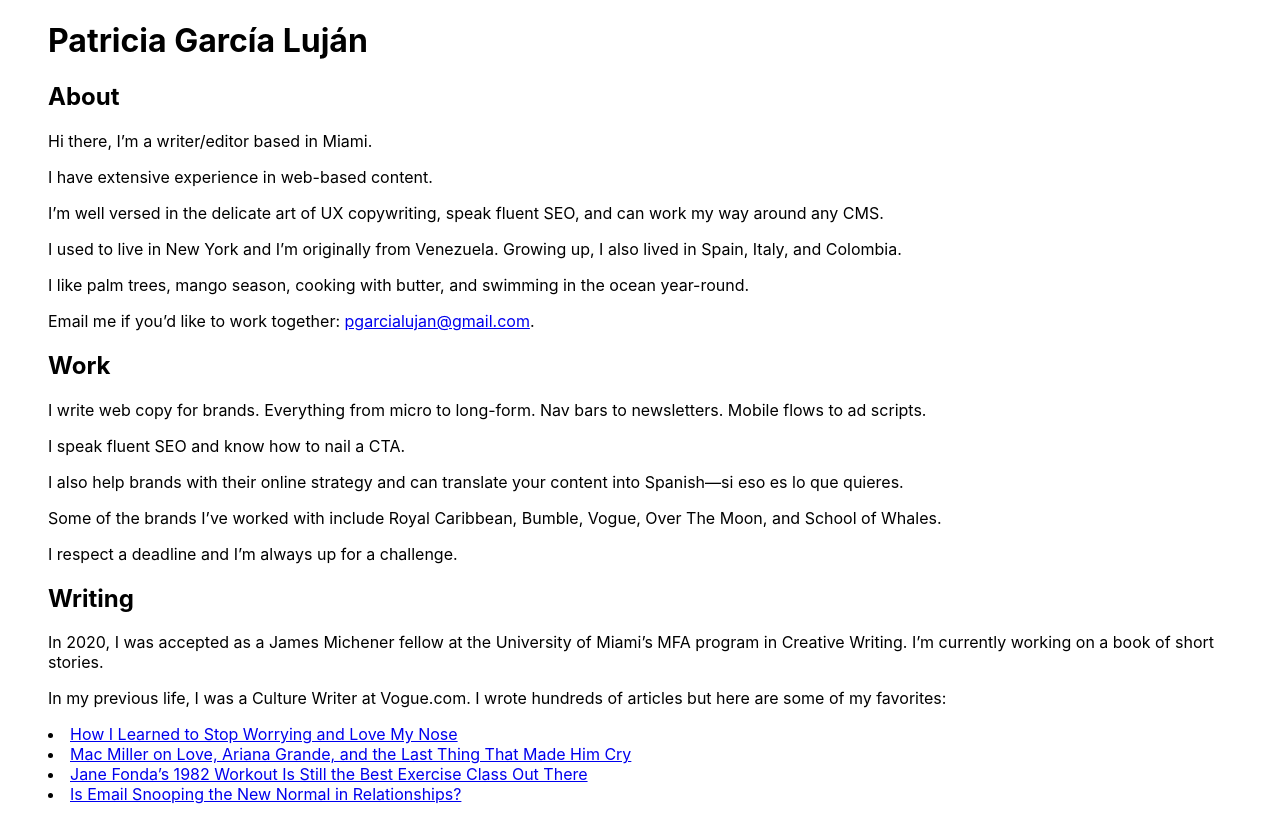
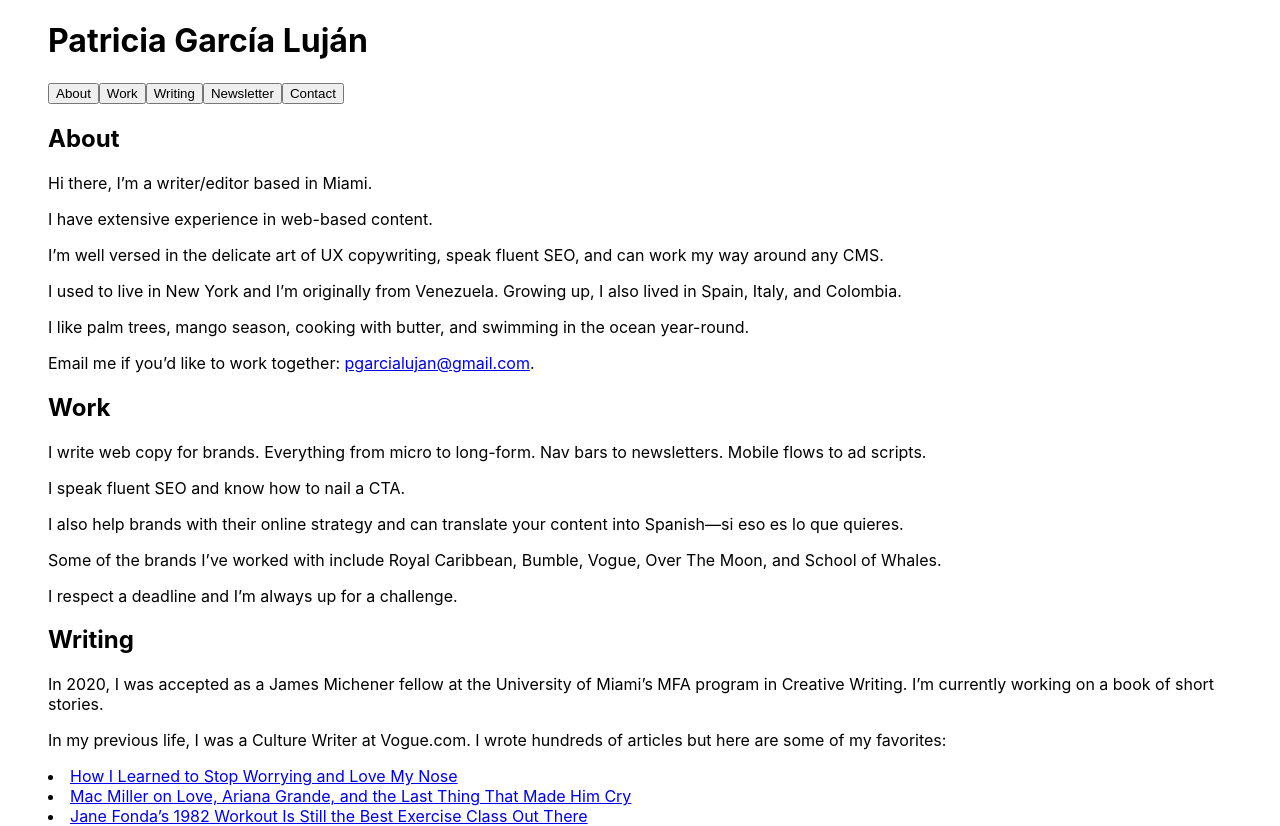
Before and after one commit to chavierto/pgarcialujan-site, a React (Create React App) app: page / in a window 1280 px wide. Shown: the top 826 px of the page. Built offline with nearby package versions, Linux system fonts and the light colour scheme.

Commit message:
Add section buttons to nav bar

```diff
--- a/src/App.css
+++ b/src/App.css
@@ -9,6 +9,10 @@ body {
 	/* flex-direction: row; */
 }
 
+nav {
+	display: flex;
+	list-style-type: none;
+}
 app-header {
 	display: flex;
 	flex-direction: row;
--- a/src/App.js
+++ b/src/App.js
@@ -5,13 +5,25 @@ function App() {
 		<div className='App'>
 			<header className='App-header'>
 				<h1>Patricia García Luján</h1>
-				{/* Nav will handle navigation by hiding the sections through className */}
-				{/* <nav>
-					Navigation
-					<li>test1</li>
-					<li>test2</li>
-					<li>test3</li>
-				</nav> */}
+				<nav>
+					{/* Nav will handle navigation by hiding the sections through className */}
+
+					<li>
+						<button>About</button>
+					</li>
+					<li>
+						<button>Work</button>
+					</li>
+					<li>
+						<button>Writing</button>
+					</li>
+					<li>
+						<button>Newsletter</button>
+					</li>
+					<li>
+						<button>Contact</button>
+					</li>
+				</nav>
 			</header>
 			<div className='body'>
 				<div className='about'>
```
